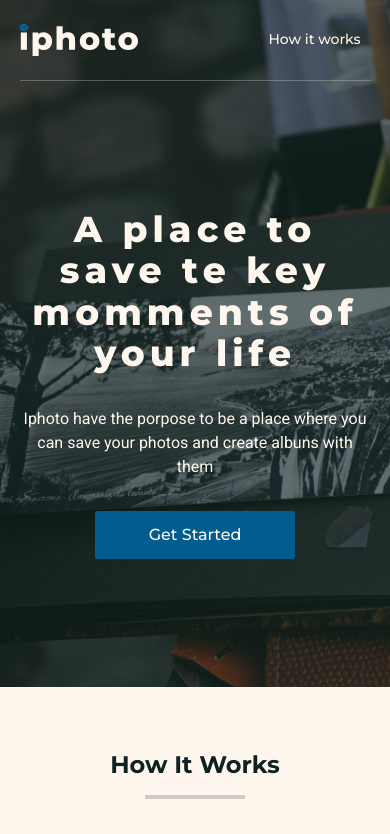
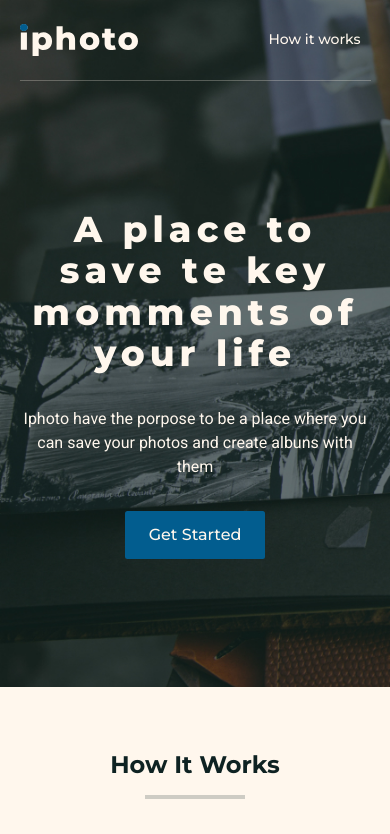
Before and after one commit to matheusdoedev/iphoto-web, a Next.js app: page / in a window 390 px wide. Shown: the top 834 px of the page. Built offline with nearby package versions, Linux system fonts and the light colour scheme; no server answers.

Commit message:
feat: signin and signup pages responsiveness implemented

```diff
--- a/src/components/Button/index.tsx
+++ b/src/components/Button/index.tsx
@@ -1,3 +1,4 @@
+/* eslint-disable no-nested-ternary */
 import { ButtonHTMLAttributes, CSSProperties } from 'react';
 
 import styles from './styles.module.scss';
@@ -15,23 +16,13 @@ function Button({
   secondary,
   ...props
 }: IButtonProps): JSX.Element {
-  const withStyles = (): CSSProperties => {
-    if (size === 'small') {
-      return { maxWidth: 'auto', width: 'auto' };
-    }
-
-    if (size === 'fullSize') {
-      return { maxWidth: '100%', width: '100%' };
-    }
-
-    return { maxWidth: '200px', width: '100%' };
-  };
-
   return (
     <button
       type="button"
       style={{
-        ...withStyles(),
+        maxWidth:
+          size === 'fullSize' ? '100%' : size === 'small' ? 'auto' : '200px',
+        width: size === 'small' ? 'auto' : '100%',
         background: secondary ? '#fff' : '',
         color: secondary ? '#025d8f' : '',
       }}
--- a/src/components/Intro/index.tsx
+++ b/src/components/Intro/index.tsx
@@ -24,7 +24,9 @@ function Intro(): JSX.Element {
             Iphoto have the porpose to be a place where you can save your photos
             and create albuns with them
           </p>
-          <Button onClick={handleNavigateToSignIn}>Get Started</Button>
+          <Button onClick={handleNavigateToSignIn} size="small">
+            Get Started
+          </Button>
         </section>
       </div>
     </section>
--- a/src/pages/signup.tsx
+++ b/src/pages/signup.tsx
@@ -105,7 +105,7 @@ function SignUp(): JSX.Element {
               In the account creation, you will be agree with the privacy
               poticies of Iphoto.
             </p>
-            <Button type="submit" style={{ maxWidth: '100%' }} size="fullSize">
+            <Button type="submit" size="fullSize">
               Create account
             </Button>
           </form>
--- a/src/styles/pages/signup.module.scss
+++ b/src/styles/pages/signup.module.scss
@@ -27,6 +27,10 @@
   min-height: 100vh;
   max-width: 638px;
   width: 100%;
+
+  @media (max-width: $medium) {
+    max-width: 438px;
+  }
 
   @media (max-width: $small) {
     justify-content: center;
```
